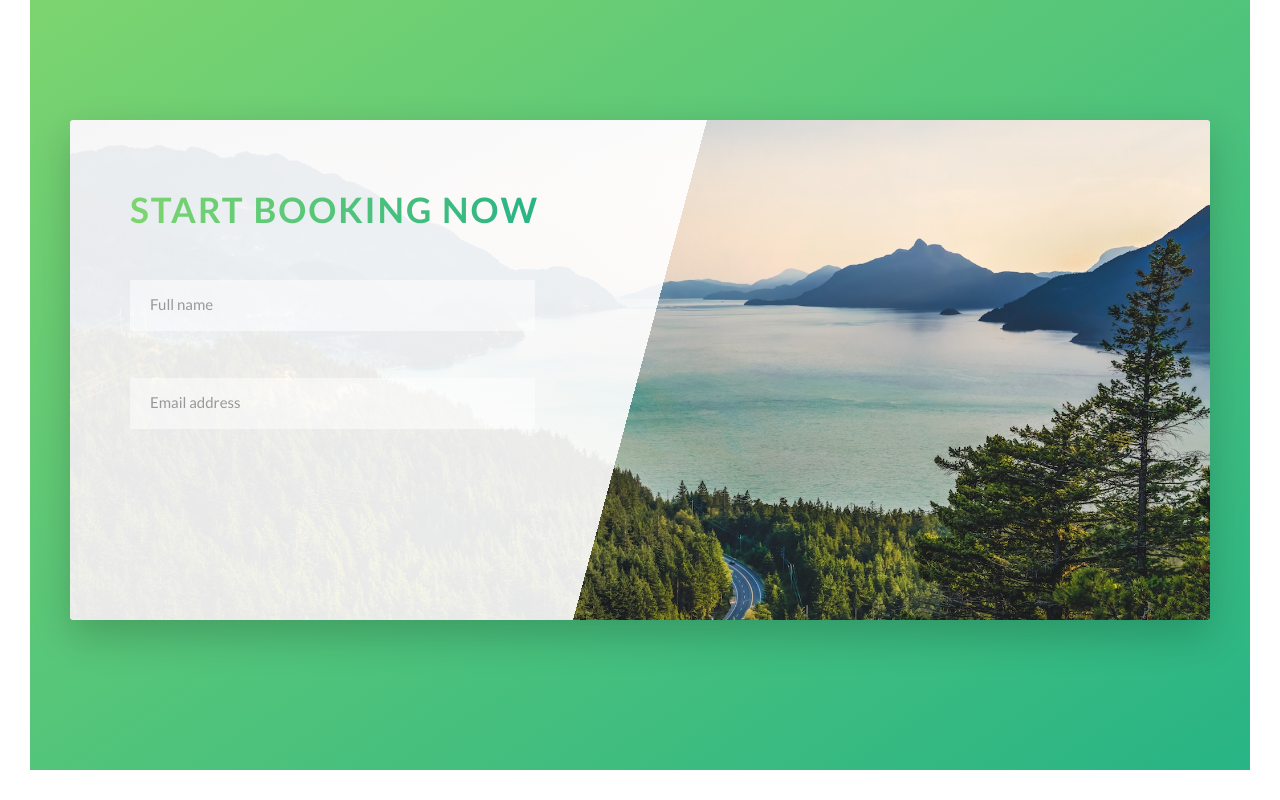
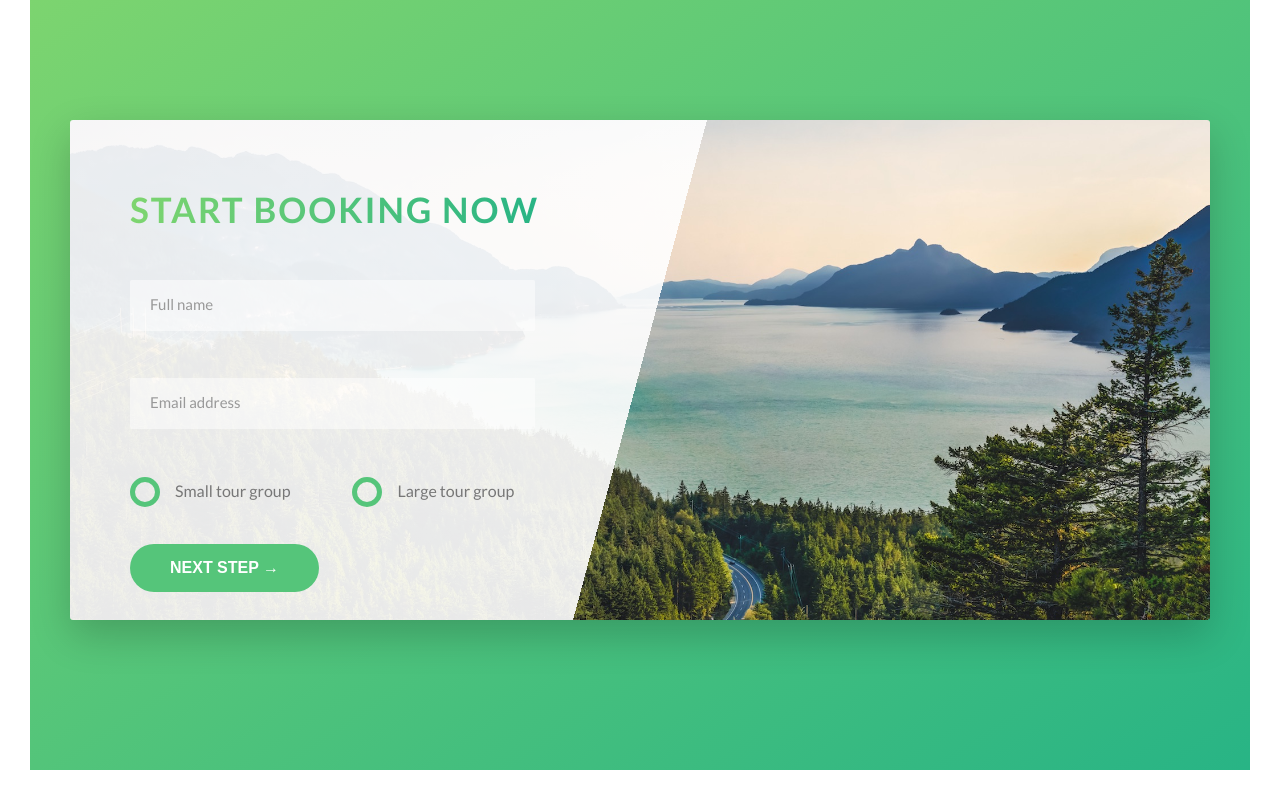
Before and after one commit to sean-birmingham/Natours-Advanced-CSS, a website: page index.html in a window 1280 px wide. Shown: the part 4627-5427 px from the top of the page. Drawn offline with Linux system fonts and the light colour scheme.

Commit message:
added and styled radio buttons, also next step button

```diff
--- a/index.html
+++ b/index.html
@@ -332,6 +332,35 @@
                   />
                   <label for="email" class="form__label">Email address</label>
                 </div>
+                <div class="form__group u-margin-bottom-medium">
+                  <div class="form__radio-group">
+                    <input
+                      type="radio"
+                      name="size"
+                      class="form__radio-input"
+                      id="small"
+                    />
+                    <label for="small" class="form__radio-label">
+                      <span class="form__radio-button"></span>
+                      Small tour group
+                    </label>
+                  </div>
+                  <div class="form__radio-group">
+                    <input
+                      type="radio"
+                      name="size"
+                      class="form__radio-input"
+                      id="large"
+                    />
+                    <label for="large" class="form__radio-label">
+                      <span class="form__radio-button"></span>
+                      Large tour group
+                    </label>
+                  </div>
+                </div>
+                <div class="form__group">
+                  <button class="btn btn--green">Next step &rarr;</button>
+                </div>
               </form>
             </div>
           </div>
--- a/sass/base/_utilities.scss
+++ b/sass/base/_utilities.scss
@@ -1,23 +1,23 @@
 .u-center-text {
-  text-align: center;
+  text-align: center !important;
 }
 
 .u-margin-bottom-small {
-  margin-bottom: 1.5rem;
+  margin-bottom: 1.5rem !important;
 }
 
 .u-margin-bottom-medium {
-  margin-bottom: 4rem;
+  margin-bottom: 4rem !important;
 }
 
 .u-margin-bottom-big {
-  margin-bottom: 8rem;
+  margin-bottom: 8rem !important;
 }
 
 .u-margin-bottom-big {
-  margin-top: 8rem;
+  margin-top: 8rem !important;
 }
 
 .u-margin-bottom-huge {
-  margin-top: 10rem;
+  margin-top: 10rem !important;
 }
--- a/sass/components/_button.scss
+++ b/sass/components/_button.scss
@@ -1,4 +1,5 @@
 .btn {
+  &,
   &:link,
   &:visited {
     font-weight: 700;
@@ -10,6 +11,10 @@
     transition: all 0.2s;
     position: relative;
     font-size: $default-font-size;
+
+    // Change for <button> element
+    border: none;
+    cursor: pointer;
   }
 
   &:hover {
@@ -22,7 +27,9 @@
     }
   }
 
-  &:active {
+  &:active,
+  &:focus {
+    outline: none;
     transform: translateY(-1px);
     box-shadow: 0 0.5rem 1rem rgba($color-black, 0.2);
   }
--- a/sass/components/_form.scss
+++ b/sass/components/_form.scss
@@ -14,6 +14,7 @@
     display: block;
     padding: 1.5rem 2rem;
     width: 90%;
+    transition: all 0.3s;
 
     &:focus {
       outline: none;
@@ -44,4 +45,50 @@
     visibility: hidden;
     transform: translateY(-4rem);
   }
+
+  &__radio-group {
+    width: 49%;
+    display: inline-block;
+  }
+
+  &__radio-input {
+    display: none;
+  }
+
+  &__radio-label {
+    font-size: $default-font-size;
+    cursor: pointer;
+    position: relative;
+    padding-left: 4.5rem;
+  }
+
+  &__radio-button {
+    height: 3rem;
+    width: 3rem;
+    border: 5px solid $color-primary;
+    border-radius: 50%;
+    display: inline-block;
+    position: absolute;
+    left: 0;
+    top: -0.4rem;
+
+    &::after {
+      content: '';
+      display: block;
+      height: 1.3rem;
+      width: 1.3rem;
+      border-radius: 50%;
+      position: absolute;
+      top: 50%;
+      left: 50%;
+      transform: translate(-50%, -50%);
+      background-color: $color-primary;
+      opacity: 0;
+      transition: opacity 0.2s;
+    }
+  }
+
+  &__radio-input:checked ~ &__radio-label &__radio-button::after {
+    opacity: 1;
+  }
 }
```
Also changed, not shown: css/style.css.
